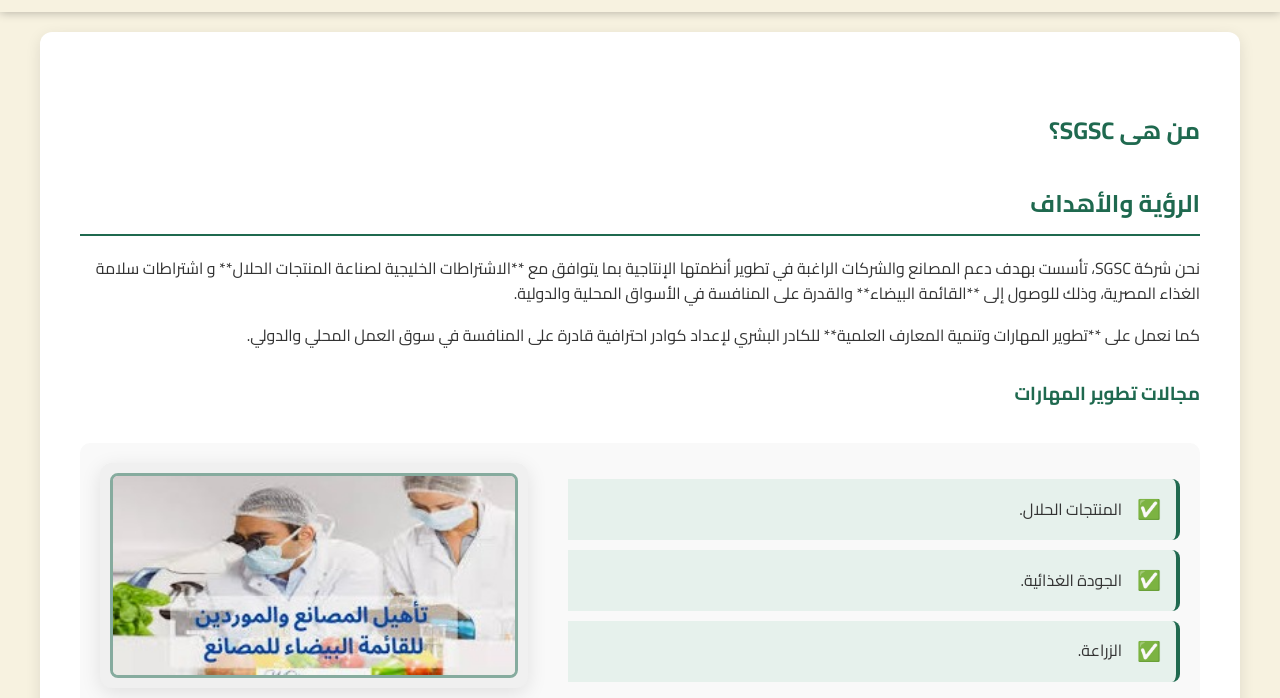
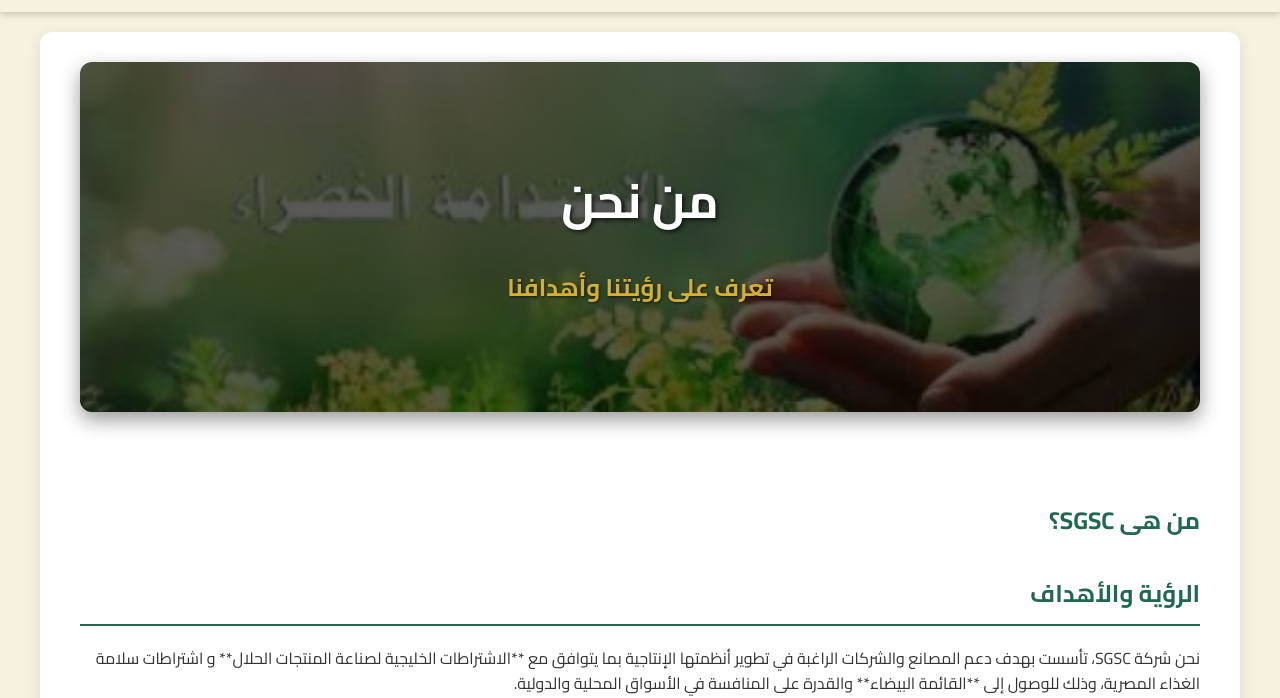
Before and after one commit to sgsc-web/site, a plain HTML site: page about.html in a window 1280 px wide. Shown: the part 125-823 px from the top of the page. Drawn offline with Linux system fonts and the light colour scheme.

Commit message:
upload new images resources

```diff
--- a/about.html
+++ b/about.html
@@ -28,6 +28,12 @@
 <script src="script.js"></script>
 
 <main class="container">
+    <section class="hero-section about-hero">
+        <div class="hero-content">
+            <h1>من نحن</h1>
+            <h2 class="sub-heading">تعرف على رؤيتنا وأهدافنا</h2>
+        </div>
+    </section>
 
     <section class="section">
         <h1>من هى SGSC؟</h1>
--- a/style.css
+++ b/style.css
@@ -130,13 +130,17 @@ body {
 }
 
 /* صور خلفية الـ Hero الخاصة بكل صفحة */
-.hero-section:not(.programs-hero) {
+.hero-section:not(.programs-hero):not(.about-hero) {
     background-image: url('1.jpeg');
 }
 .programs-hero {
     background-image: url('11.jpeg');
     /* تم تطبيق الإزاحة هنا للحصول على صورة أوضح */
     background-position: 70% 70%;
+}
+
+.about-hero {
+    background-image: url('12.jpeg');
 }
 
 /* إضافة طبقة تظليل (Overlay) لجعل النص مقروءاً */
```
Also changed, not shown: 12.jpeg (added).
